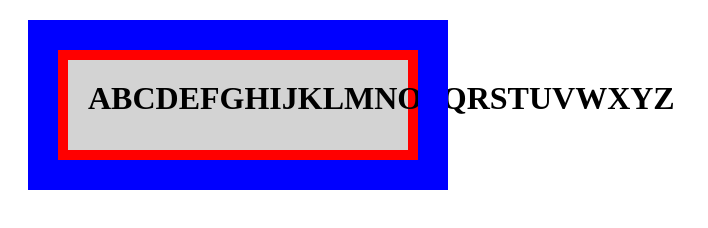
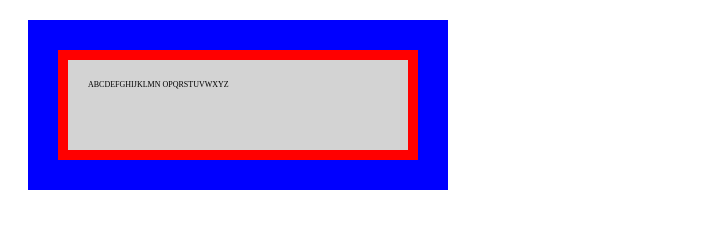
Before and after one commit to Programacao-para-Web-Design/aula-30-09-junio-and-gustavo, a plain HTML site: page index.html in a window 1280 px wide. Shown: the whole page, without its empty margins (0-708 px from the left). Drawn offline with Linux system fonts and the light colour scheme.

Commit message:
Update index.html

```diff
--- a/index.html
+++ b/index.html
@@ -5,7 +5,7 @@
         <meta name="viewport" content="width=device-width, initial-scale=1.0">
         <title> </title>
         <style>
-            h1{
+            p{
                 height: 50px;
                 width: 300px;
                 background: Lightgray;
@@ -13,10 +13,12 @@
                 padding: 20px;
                 outline: 30px solid blue;
                 margin: 50px;
+                font-size: 8px;
             }
         </style>
     </head>
     <body>
-        <h1> ABCDEFGHIJKLMNOPQRSTUVWXYZ</h1>
+        <p> ABCDEFGHIJKLMN
+            OPQRSTUVWXYZ</p>
     </body>
 </html>
```
